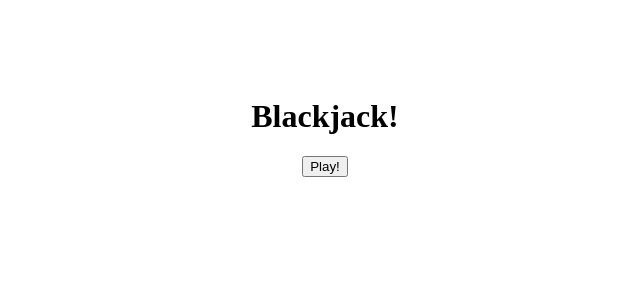
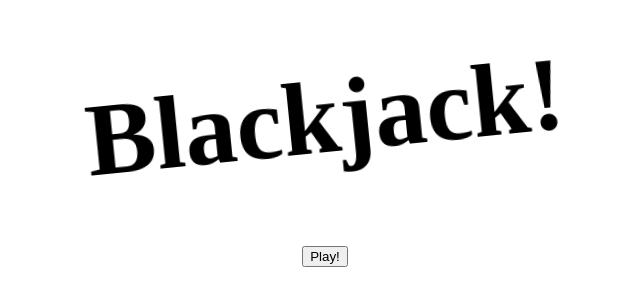
Before and after one commit to ploticio/blackjack, a React (Vite) app: page / in a window 1280 px wide. Shown: the part 273-578 px from the top of the page, without its empty margins (315-955 px from the left). Built offline with nearby package versions, Linux system fonts and the light colour scheme.

Commit message:
basic title screen animation added

```diff
--- a/src/components/Bank/BankControls.tsx
+++ b/src/components/Bank/BankControls.tsx
@@ -2,6 +2,7 @@ import { useSnapshot } from "valtio";
 import { state, GameState } from "../../store/store";
 import { Status } from "../../utilities/hands";
 import { AppSettings } from "../AppSettings";
+// import { ace_card, two_card, ten_card } from "../../utilities/cards";
 
 export default function BankControls() {
   const snapshot = useSnapshot(state);
@@ -46,6 +47,11 @@ function initGame() {
   state.playerHand.hand.addRandom();
   state.dealerHand.addHoleCard();
 
+  // state.playerHand.hand.addToHand(two_card);
+  // state.dealerHand.hand.addToHand(two_card);
+  // state.playerHand.hand.addToHand(two_card);
+  // state.dealerHand.addHoleCard(two_card);
+
   state.bet = 0;
   handleBlackjacks();
 }
--- a/src/components/Game/GameOverScreen.tsx
+++ b/src/components/GameOverScreen.tsx
@@ -1,4 +1,4 @@
-import { GameState, state } from "../../store/store";
+import { GameState, state } from "../store/store";
 
 export default function GameOver() {
   const handleRestart = () => {
--- a/src/components/StartMenu.tsx
+++ b/src/components/StartMenu.tsx
@@ -1,6 +1,19 @@
+import { useEffect } from "react";
 import { GameState, state } from "../store/store";
+import "../styles/StartMenu.css";
+import { useAnimate } from "framer-motion";
 
 export default function StartMenu() {
+  const [scope, animate] = useAnimate();
+
+  useEffect(() => {
+    const myAnimation = async () => {
+      animate(scope.current, { scale: 100 }, { duration: 1 });
+      animate(scope.current, { rotate: [10, -10, 10] }, { duration: 3, ease: "easeInOut", repeat: Infinity });
+    };
+    myAnimation();
+  });
+
   const handleGameStart = () => {
     for (let i = 0; i < 10; i++) {
       state.shoe = state.shoe
@@ -13,6 +26,9 @@ export default function StartMenu() {
 
   return (
     <>
+      <h1 id="title" ref={scope}>
+        Blackjack!
+      </h1>
       <button onClick={() => handleGameStart()}>Play!</button>
     </>
   );
--- a/src/components/UIComponent.tsx
+++ b/src/components/UIComponent.tsx
@@ -3,7 +3,7 @@ import GameUI from "./Game/GameUI";
 import BankUI from "./Bank/BankUI";
 import { useSnapshot } from "valtio";
 import { state, GameState } from "../store/store";
-import GameOver from "./Game/GameOverScreen";
+import GameOver from "./GameOverScreen";
 
 export default function UIComponent() {
   const snapshot = useSnapshot(state);
@@ -11,12 +11,7 @@ export default function UIComponent() {
   const showUI = () => {
     switch (snapshot.gameState) {
       case GameState.Menu:
-        return (
-          <>
-            <h1>Blackjack!</h1>
-            <StartMenu />
-          </>
-        );
+        return <StartMenu />;
       case GameState.Betting:
         return <BankUI />;
       case GameState.Gameover:
--- /dev/null
+++ b/src/styles/StartMenu.css
@@ -0,0 +1,4 @@
+#title {
+  font-size: 6.5rem;
+  scale: 0.01;
+}
```
